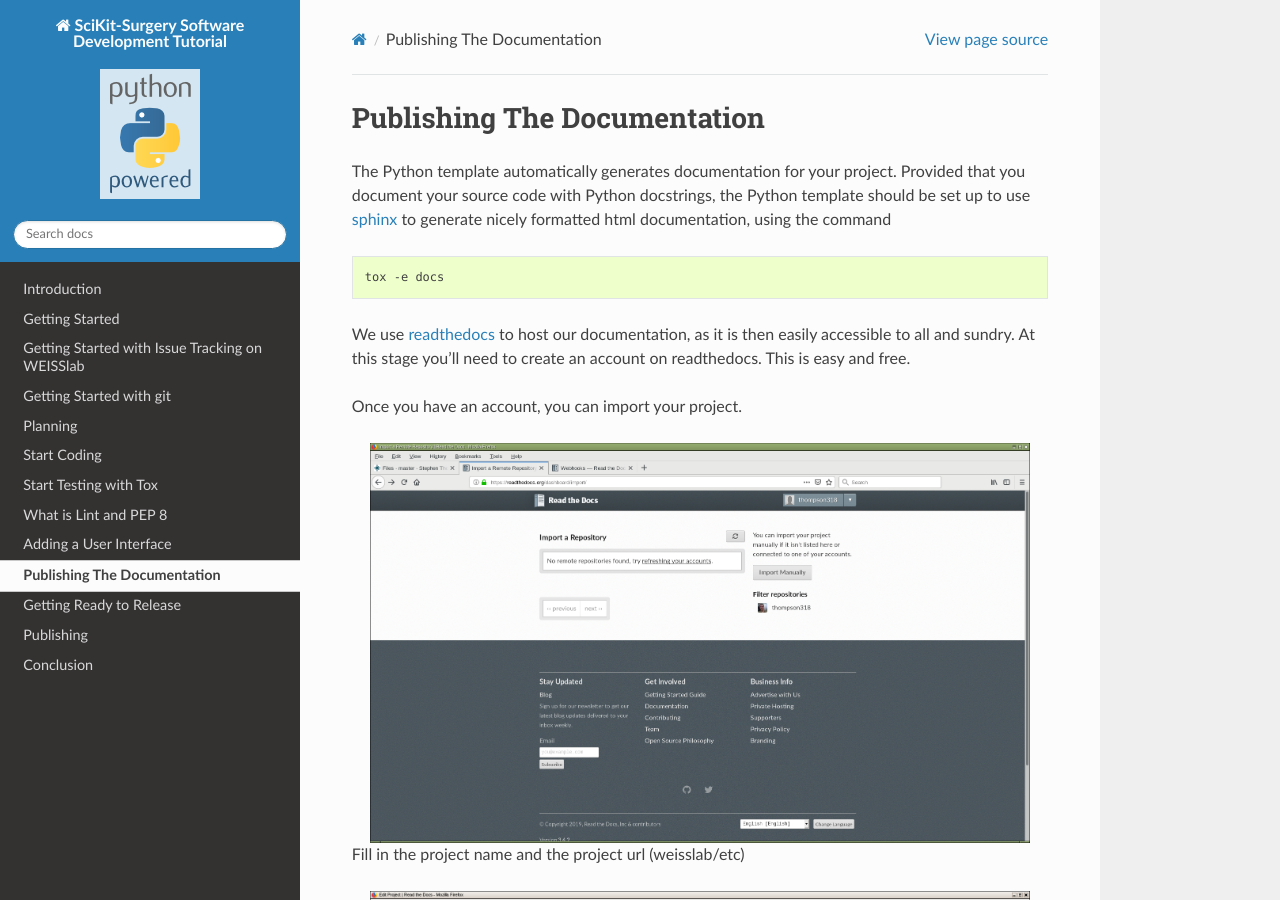
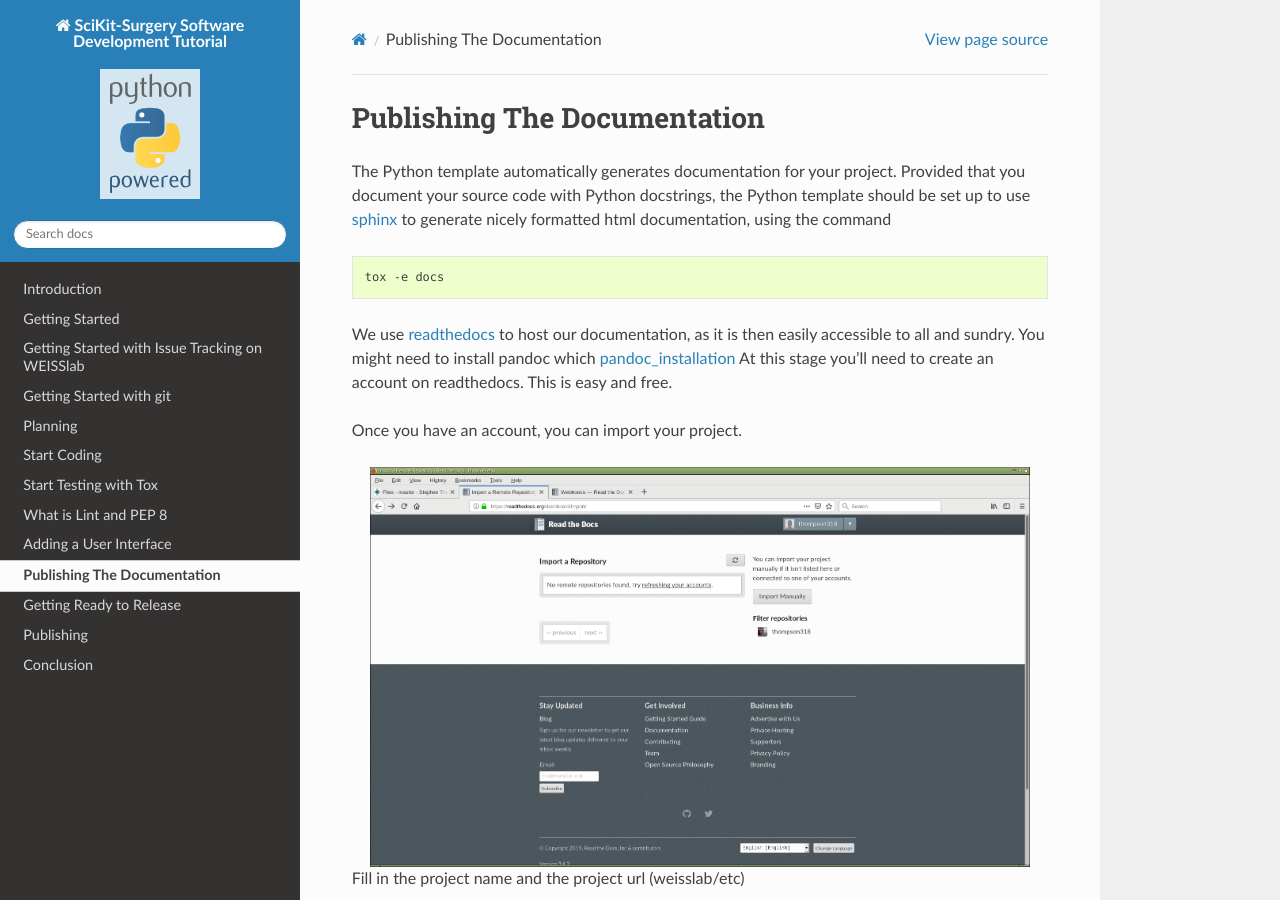
Before and after one commit to SciKit-Surgery/scikit-surgerytutorial02, a Sphinx documentation site: the page built from doc/08_Documentation.rst, in a window 1280 px wide and 900 px high. Built offline with Sphinx 7.4.7 and the Read the Docs theme 2.0.0, drawn with Linux system fonts in a browser that asks for light colours; formulas are drawn with MathJax 3.

Commit message:
adds further details for pandoc & conda requirements (#26)

```diff
--- a/doc/08_Documentation.rst
+++ b/doc/08_Documentation.rst
@@ -13,9 +13,9 @@
 
    tox -e docs
 
-We use `readthedocs`_ to host our documentation, as it is then easily accessible to
-all and sundry. At this stage you'll need to create an account on readthedocs. This is
-easy and free.
+We use `readthedocs`_ to host our documentation, as it is then easily accessible to all and sundry.
+You might need to install pandoc which `pandoc_installation`_
+At this stage you'll need to create an account on readthedocs. This is easy and free.
 
 Once you have an account, you can import your project.
 
@@ -61,3 +61,4 @@
 .. _`sphinx`: http://www.sphinx-doc.org/en/master/
 .. _`readthedocs`: https://readthedocs.org/
 .. _`webhook`: https://en.wikipedia.org/wiki/Webhook
+.. _`pandoc_installation`: https://pandoc.org/installing.html
```
Also changed, not shown: doc/01_Starting_Out.rst (+60 -2 lines).
